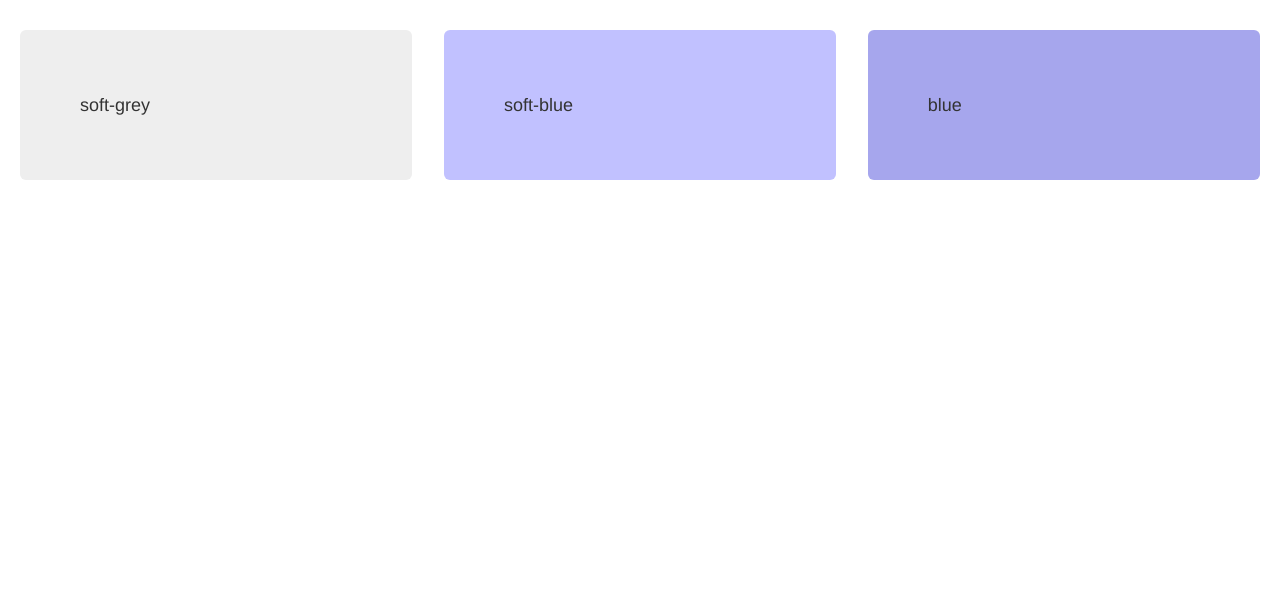
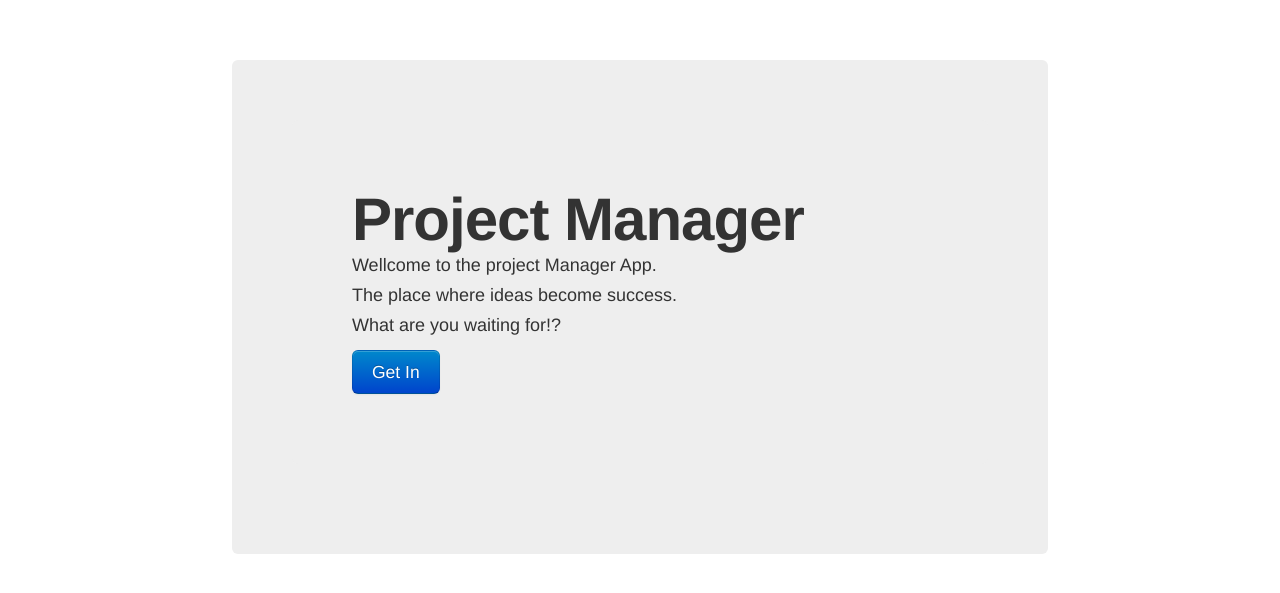
Before and after one commit to Mariocj89/EtCatervaGroup, a Django app: a page that uses ProjectManager/templates/ProjectManager/index.html in a window 1280 px wide. Shown: the top 593 px of the page. Run offline with Django 3.2, Linux system fonts and the light colour scheme; parts of the project's set-up code (start-up, migrations or seed data) failed here and were passed over; some libraries are stand-ins or nearby versions.

Commit message:
Updated Manager Index

```diff
--- a/ProjectManager/templates/ProjectManager/index.html
+++ b/ProjectManager/templates/ProjectManager/index.html
@@ -1,25 +1,29 @@
 {% extends "ProjectManager/base.html" %}
-
 
 {% block content %}
 <div class="container-fluid">
 
-	  <div class="row-fluid" ><div class="span2"></div></div>
+	<div class="row-fluid" >
+		<div class="span12"></div>
+	</div><div class="row-fluid" >
+		<div class="span12"></div>
+	</div>
 
-  <div class="row-fluid">
-    <div class="span4 back c-soft-grey">
-    <!--Body content-->
-    soft-grey
-    </div>
-    <div class="span4 back c-soft-blue">
-    <!--Body content-->
-    soft-blue
-    </div>
-    <div class="span4 back c-blue">
-    <!--Body content-->
-    blue
-    </div>
-  </div>
+	<div class="row-fluid">
+		<div class="span8 offset2 back c-soft-grey">
+			<div class="hero-unit">
+				<h1>Project Manager</h1>
+				<p>
+					Wellcome to the project Manager App.<br/>
+					The place where ideas become success.<br/>
+					What are you waiting for!?
+				</p>
+				<p>
+					<a class="btn btn-primary btn-large"> Get In </a>
+				</p>
+			</div>
+		</div>
+	</div>
 </div>
 
 {% endblock %}
```
